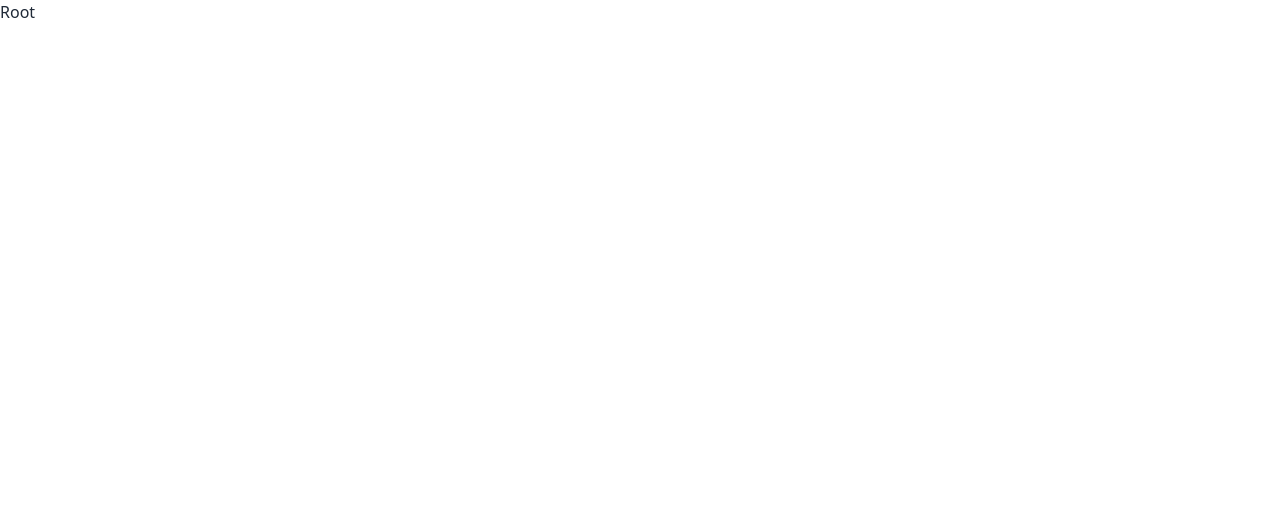
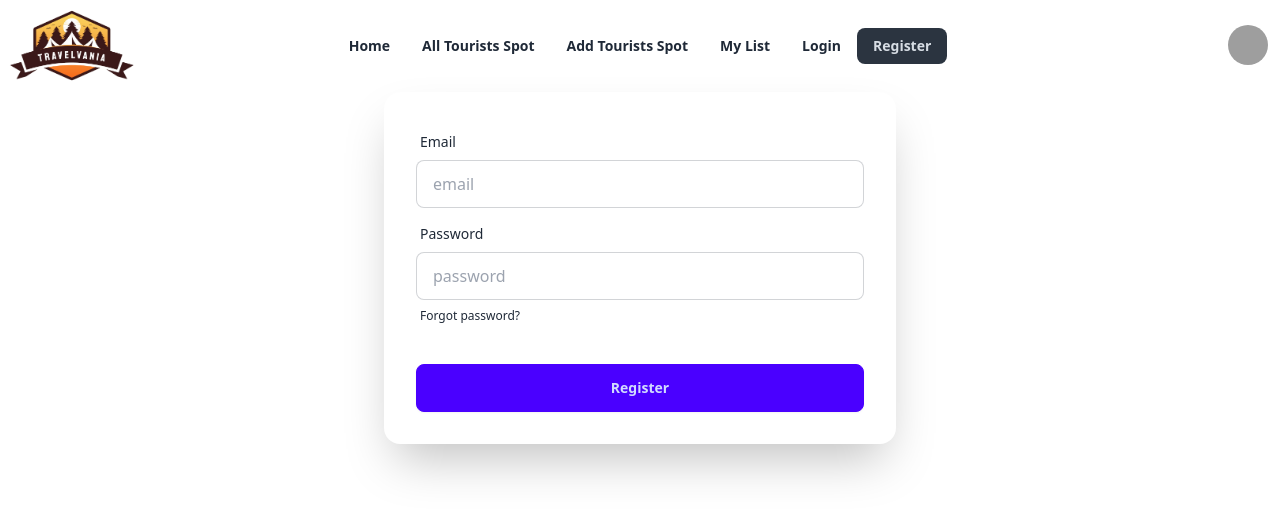
Before and after one commit to MASHRAFI47/Travel-Vania-Client, a React (Vite) app: page /register in a window 1280 px wide. Shown: the top 516 px of the page. Built offline with nearby package versions, Linux system fonts and the light colour scheme; no server answers; grey boxes are pictures that could not be loaded.

Commit message:
private route added

```diff
--- a/package.json
+++ b/package.json
@@ -10,10 +10,13 @@
     "preview": "vite preview"
   },
   "dependencies": {
+    "firebase": "^10.11.1",
     "localforage": "^1.10.0",
     "match-sorter": "^6.3.4",
+    "prop-types": "^15.8.1",
     "react": "^18.2.0",
     "react-dom": "^18.2.0",
+    "react-hook-form": "^7.51.3",
     "react-router-dom": "^6.23.0",
     "sort-by": "^1.2.0"
   },
--- /dev/null
+++ b/src/components/Header/Header.jsx
@@ -0,0 +1,61 @@
+import { Link, NavLink } from "react-router-dom"
+import Logo from '../../../src/assets/images/travelvania-logo.png'
+import { useContext } from "react"
+import { AuthContext } from "../../providers/AuthProvider/AuthProvider"
+
+const Header = () => {
+    const {user, logOut} = useContext(AuthContext)
+    const links = <>
+        <li><NavLink className={'font-semibold'} to={'/'}>Home</NavLink></li>
+        <li><NavLink className={'font-semibold'} to={'/all-tourists-spot'}>All Tourists Spot</NavLink></li>
+        <li><NavLink className={'font-semibold'} to={'/add-tourists-spot'}>Add Tourists Spot</NavLink></li>
+        <li><NavLink className={'font-semibold'} to={'/my-list'}>My List</NavLink></li>
+        {
+            !user ? <li><NavLink className={'font-semibold'} to={'/login'}>Login</NavLink></li> : ""
+        }
+        {
+            !user ? <li><NavLink className={'font-semibold'} to={'/register'}>Register</NavLink></li> : ""
+        }
+    </>
+    return (
+        <div className="navbar bg-base-100 container mx-auto">
+            <div className="navbar-start">
+                <div className="dropdown">
+                    <div tabIndex={0} role="button" className="btn btn-ghost lg:hidden">
+                        <svg xmlns="http://www.w3.org/2000/svg" className="h-5 w-5" fill="none" viewBox="0 0 24 24" stroke="currentColor"><path strokeLinecap="round" strokeLinejoin="round" strokeWidth="2" d="M4 6h16M4 12h8m-8 6h16" /></svg>
+                    </div>
+                    <ul tabIndex={0} className="menu menu-sm dropdown-content mt-3 z-[1] p-2 shadow bg-base-100 rounded-box w-52">
+                        {links}
+                    </ul>
+                </div>
+                <Link className="text-3xl font-bold"><img src={Logo} className="w-32" alt="" /></Link>
+            </div>
+            <div className="navbar-center hidden lg:flex">
+                <ul className="menu menu-horizontal px-1">
+                    {links}
+                </ul>
+            </div>
+            <div className="navbar-end">
+                <div className="dropdown dropdown-end">
+                    <div tabIndex={0} role="button" className="btn btn-ghost btn-circle avatar">
+                        <div className="w-10 rounded-full">
+                            <img alt="Tailwind CSS Navbar component" src="https://daisyui.com/images/stock/photo-1534528741775-53994a69daeb.jpg" />
+                        </div>
+                    </div>
+                    <ul tabIndex={0} className="mt-3 z-[1] p-2 shadow menu menu-sm dropdown-content bg-base-100 rounded-box w-52">
+                        <li>
+                            <a className="justify-between">
+                                Profile
+                                <span className="badge">New</span>
+                            </a>
+                        </li>
+                        <li><a>Settings</a></li>
+                        <li><a onClick={logOut}>Logout</a></li>
+                    </ul>
+                </div>
+            </div>
+        </div>
+    )
+}
+
+export default Header
--- /dev/null
+++ b/src/firebase/firebase.init.js
@@ -0,0 +1,19 @@
+// Import the functions you need from the SDKs you need
+import { initializeApp } from "firebase/app";
+// TODO: Add SDKs for Firebase products that you want to use
+// https://firebase.google.com/docs/web/setup#available-libraries
+
+// Your web app's Firebase configuration
+const firebaseConfig = {
+  apiKey: import.meta.env.VITE_APIKEY,
+  authDomain: import.meta.env.VITE_AUTHDOMAIN,
+  projectId: import.meta.env.VITE_PROJECTID,
+  storageBucket: import.meta.env.VITE_STORAGEBUCKET,
+  messagingSenderId: import.meta.env.VITE_MESSAGINGSENDERID,
+  appId: import.meta.env.VITE_APPID
+};
+
+// Initialize Firebase
+const app = initializeApp(firebaseConfig);
+
+export default app;
--- a/src/layout/Root.jsx
+++ b/src/layout/Root.jsx
@@ -1,7 +1,12 @@
+import { Outlet } from "react-router-dom"
+import Header from "../components/Header/Header"
 
 const Root = () => {
   return (
-    <div>Root</div>
+    <div>
+        <Header />
+        <Outlet />
+    </div>
   )
 }
 
--- /dev/null
+++ b/src/pages/AddTouristsSpot/AddTouristsSpot.jsx
@@ -0,0 +1,8 @@
+
+const AddTouristSpot = () => {
+  return (
+    <div>AddTouristSpot</div>
+  )
+}
+
+export default AddTouristSpot
--- /dev/null
+++ b/src/pages/AllTouristsSpot/AllTouristsSpot.jsx
@@ -0,0 +1,8 @@
+
+const AllTouristsSpot = () => {
+  return (
+    <div>AllTouristsSpot</div>
+  )
+}
+
+export default AllTouristsSpot
--- /dev/null
+++ b/src/pages/MyList/MyList.jsx
@@ -0,0 +1,8 @@
+
+const MyList = () => {
+  return (
+    <div>MyList</div>
+  )
+}
+
+export default MyList
--- a/src/pages/Register/Register.jsx
+++ b/src/pages/Register/Register.jsx
@@ -1,8 +1,48 @@
+import { useContext } from "react"
+import { useForm } from "react-hook-form"
+import { AuthContext } from "../../providers/AuthProvider/AuthProvider"
 
 const Register = () => {
-  return (
-    <div>Register</div>
-  )
+    const { createUser } = useContext(AuthContext)
+    const {
+        register,
+        handleSubmit,
+        formState: { errors },
+    } = useForm()
+
+    const onSubmit = (data) => {
+        const {email, password} = data;
+
+        createUser(email, password)
+        .then(result => console.log(result.user))
+        .catch(error => console.log(error.message))
+    }
+    return (
+        <div className="card shrink-0 w-full max-w-lg shadow-2xl bg-base-100 container mx-auto">
+            <form className="card-body" onSubmit={handleSubmit(onSubmit)}>
+                <div className="form-control">
+                    <label className="label">
+                        <span className="label-text">Email</span>
+                    </label>
+                    <input type="email" placeholder="email" className="input input-bordered" {...register("email", { required: true })} />
+                    {errors.email && <span>This field is required</span>}
+                </div>
+                <div className="form-control">
+                    <label className="label">
+                        <span className="label-text">Password</span>
+                    </label>
+                    <input type="password" placeholder="password" className="input input-bordered" {...register("password", { required: true })} />
+                    {errors.password && <span>This field is required</span>}
+                    <label className="label">
+                        <a href="#" className="label-text-alt link link-hover">Forgot password?</a>
+                    </label>
+                </div>
+                <div className="form-control mt-6">
+                    <button className="btn btn-primary">Register</button>
+                </div>
+            </form>
+        </div>
+    )
 }
 
 export default Register
--- /dev/null
+++ b/src/providers/AuthProvider/AuthProvider.jsx
@@ -0,0 +1,48 @@
+import { createUserWithEmailAndPassword, getAuth, onAuthStateChanged, signOut } from "firebase/auth";
+import { createContext, useEffect, useState } from "react"
+import app from "../../firebase/firebase.init";
+import PropTypes from 'prop-types';
+
+export const AuthContext = createContext(null)
+
+const auth = getAuth(app);
+
+const AuthProvider = ({ children }) => {
+    const [user, setUser] = useState(null)
+    console.log(user)
+    const [loading, setLoading] = useState(true)
+
+    const createUser = (email, password) => {
+        setLoading(true)
+        return createUserWithEmailAndPassword(auth, email, password)
+    }
+
+    const logOut = () => {
+        setLoading(true)
+        return signOut(auth)
+    }
+
+    useEffect(() => {
+        const unSubscribe = onAuthStateChanged(auth, (currentUser) => {
+            setUser(currentUser);
+            setLoading(false)
+        })
+        return () => {
+            unSubscribe()
+        }
+    }, []);
+
+    const authInfo = {user, loading, createUser, logOut}
+
+    return (
+        <AuthContext.Provider value={authInfo}>
+            {children}
+        </AuthContext.Provider>
+    )
+}
+
+AuthProvider.propTypes = {
+    children: PropTypes.node
+}
+
+export default AuthProvider
--- /dev/null
+++ b/src/routes/PrivateRoute/PrivateRoute.jsx
@@ -0,0 +1,21 @@
+import { useContext } from "react"
+import { AuthContext } from "../../providers/AuthProvider/AuthProvider"
+import { Navigate } from "react-router-dom"
+import PropTypes from 'prop-types';
+
+const PrivateRoute = ({children}) => {
+    const {user, loading} = useContext(AuthContext)
+    if(loading) {
+        return <span className="loading loading-spinner loading-lg"></span>
+    }
+    if(user) {
+        return children
+    }
+  return <Navigate to={'/login'} />
+}
+
+PrivateRoute.propTypes = {
+    children: PropTypes.node
+}
+
+export default PrivateRoute
```
Also changed, not shown: src/main.jsx (+24 -1 lines), src/assets/images/travelvania-logo.png (added), 1 other file (tests, documents, lock files or other folders).
